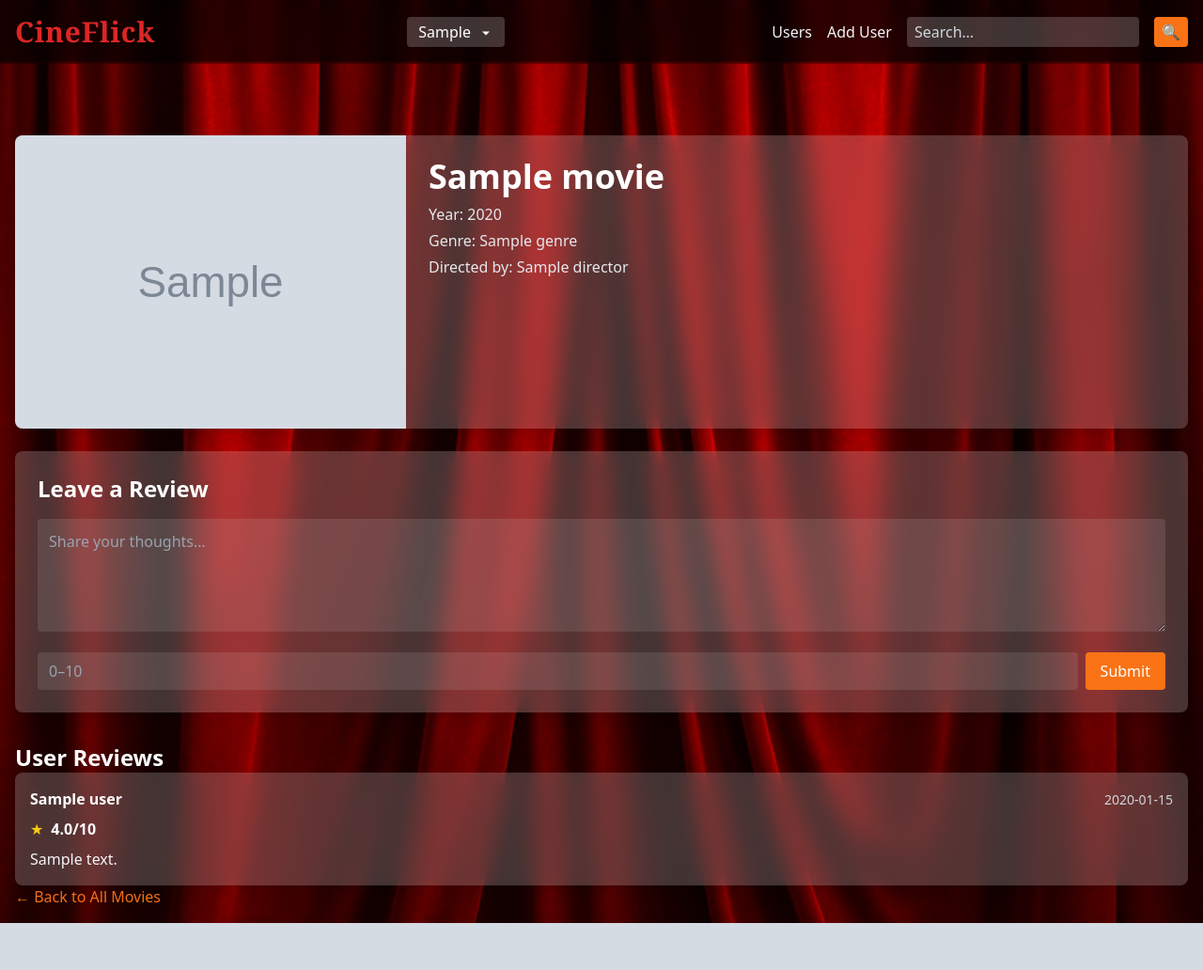
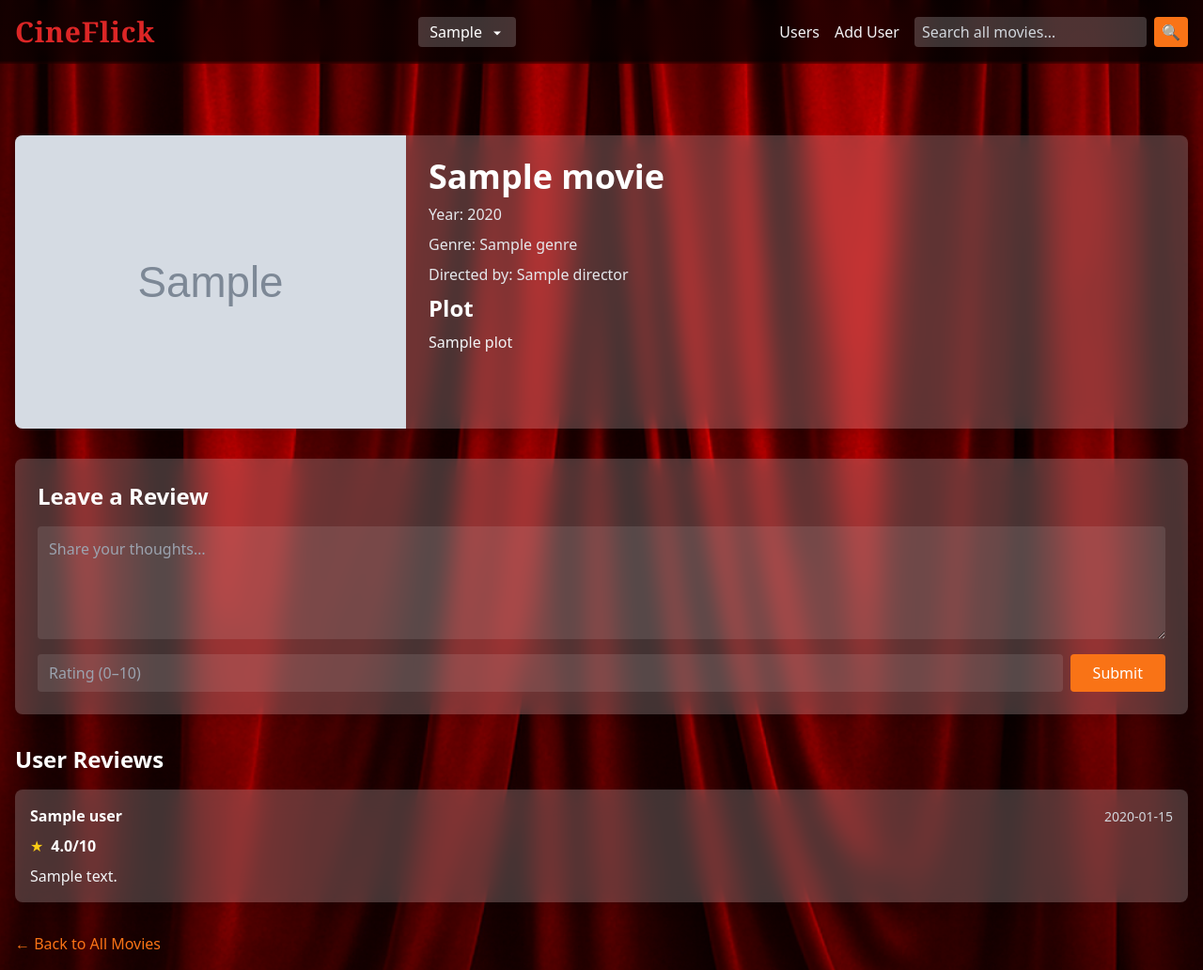
Before and after one commit to MartinEnke/Movie_Web_App, a Python web app: template templates/movie_detail.html in a window 1280 px wide. Shown: the whole page at 94% size. Before the commit the page ends 982 px from the top, so only its background shows below. Run offline with Jinja, Linux system fonts and the light colour scheme; the template is opened without the code that fills it: most values are stand-ins (such as "Sample title", 1, 10 or a date in 2020); grey boxes marked "Sample" are stand-in pictures; some libraries are stand-ins or nearby versions.

Commit message:
add PLOT

```diff
--- a/data_manager/models.py
+++ b/data_manager/models.py
@@ -29,6 +29,7 @@ class Movie(db.Model):
     rating   = db.Column(db.Float)
     poster   = db.Column(db.String(255))
     genre    = db.Column(db.String(120))   # new: genre list, comma‑separated
+    plot     = db.Column(db.Text, nullable=True)
 
     users = db.relationship('User', secondary=user_movies, back_populates='movies')
     reviews = db.relationship('Review', back_populates='movie', cascade="all, delete-orphan")
--- a/omdb_api.py
+++ b/omdb_api.py
@@ -55,7 +55,8 @@ def fetch_movie_data(title):
         "rating":   rating,
         "poster":   data.get("Poster", "").strip(),
         "director": data.get("Director", "").strip(),
-        "genre": genre
+        "genre": genre,
+        "plot": data.get("Plot", "No description available.")
     }
 
 fetch_movie_data("Snatch")
--- a/templates/base.html
+++ b/templates/base.html
@@ -29,109 +29,95 @@
   <nav x-data="{ open: false }"
      class="header-fade text-gray-100 p-4 backdrop-blur-md fixed inset-x-0 top-0 z-20">
   <div class="container mx-auto flex items-center justify-between">
+
+    <!-- Logo -->
     <a href="{{ url_for('main.index') }}"
        class="text-3xl font-extrabold font-serif text-red-600 tracking-wide logo">
       CineFlick
     </a>
 
-    <!-- Genre filter button -->
-<div x-data="{ open: false }" class="relative">
-  <button
-    @click="open = !open"
-    class="px-3 py-1 bg-white bg-opacity-20 text-white rounded hover:bg-opacity-30"
-  >
+    <!-- Genre dropdown -->
+    <div x-data="{ openGenre: false }" class="relative">
+      <button @click="openGenre = !openGenre"
+              class="px-3 py-1 bg-white bg-opacity-20 text-white rounded hover:bg-opacity-30">
         {{ selected_genre or 'All Genres' }}
         <svg class="inline h-4 w-4 ml-1" viewBox="0 0 20 20">
           <path d="M5 7l5 5 5-5H5z" fill="currentColor"/>
         </svg>
       </button>
-
-  <!-- dropdown panel -->
-  <div
-    x-show="open"
-    @click.outside="open = false"
+      <div x-show="openGenre"
+           @click.outside="openGenre = false"
            class="absolute mt-2 w-48 bg-black bg-opacity-50 rounded shadow-lg z-20 overflow-auto max-h-64"
-    style="backdrop-filter: blur(8px);"
-  >
-    <a
-      href="{{ url_for('main.index', genre='') }}"
-      class="block px-4 py-2 hover:bg-black {{ not selected_genre and 'font-bold' }}"
-    >
+           style="backdrop-filter: blur(8px);">
+        <a href="{{ url_for('main.index', genre='') }}"
+           class="block px-4 py-2 hover:bg-black {{ not selected_genre and 'font-bold' }}">
           All Genres
         </a>
         {% for genre in genres %}
-      <a
-        href="{{ url_for('main.index', genre=genre) }}"
-        class="block px-4 py-2 hover:bg-black {{ genre == selected_genre and 'font-bold' }}"
-      >
+          <a href="{{ url_for('main.index', genre=genre) }}"
+             class="block px-4 py-2 hover:bg-black {{ genre==selected_genre and 'font-bold' }}">
             {{ genre }}
           </a>
         {% endfor %}
       </div>
     </div>
 
+    <!-- Desktop: Search + User links -->
+    <div class="hidden sm:flex sm:items-center sm:space-x-4">
 
-    <!-- Desktop search & links -->
-    <div class="hidden sm:flex sm:items-center sm:space-x-4">
-      <form action="{{ url_for('main.search') }}"
-            method="get"
-            class="flex items-center">
-
-      </form>
+      <!-- User management -->
+      <div class="flex space-x-4">
         <a href="{{ url_for('main.list_users') }}" class="hover:underline">Users</a>
         <a href="{{ url_for('main.add_user') }}"   class="hover:underline">Add User</a>
-      <input
-          type="search"
+      </div>
+      <!-- Global movie search -->
+      <form action="{{ url_for('main.index') }}" method="get" class="flex items-center">
+        <input type="search"
                name="q"
-          placeholder="Search…"
+               placeholder="Search all movies…"
                value="{{ request.args.get('q','') }}"
                class="px-2 py-1 rounded bg-white bg-opacity-20 text-white placeholder-gray-300
-                 focus:bg-opacity-40 focus:outline-none transition"
-        />
-        <button type="submit" class="px-2 py-1 bg-accent rounded hover:bg-orange-600 ml-2">
-          🔍
-        </button>
+                      focus:bg-opacity-40 focus:outline-none transition"/>
+        <button type="submit"
+                class="px-2 py-1 bg-accent rounded hover:bg-orange-600 ml-2">🔍</button>
+      </form>
     </div>
 
     <!-- Mobile hamburger -->
     <button class="sm:hidden focus:outline-none" @click="open = !open">
   <svg xmlns="http://www.w3.org/2000/svg"
-           class="h-6 w-6"
-           fill="none"
-           viewBox="0 0 24 24"
-           stroke="currentColor">
+       class="h-6 w-6 text-gray-100"
+       fill="none" viewBox="0 0 24 24" stroke="currentColor">
     <path stroke-linecap="round"
           stroke-linejoin="round"
           stroke-width="2"
           d="M4 6h16M4 12h16M4 18h16" />
   </svg>
 </button>
+
   </div>
 
-  <!-- Mobile menu panel -->
-  <div x-show="open"
-       @click.outside="open = false"
-       class="sm:hidden mt-2 space-y-2 px-4 pb-4">
-    <form action="{{ url_for('main.search') }}"
-          method="get"
-          class="flex items-center">
-      <input
-        type="search"
-        name="q"
-        placeholder="Search…"
-        value="{{ request.args.get('q','') }}"
-        class="flex-1 px-2 py-1 rounded bg-white bg-opacity-20 text-white
-               placeholder-gray-300 focus:bg-opacity-40 focus:outline-none transition"
-      />
-      <button type="submit"
-              class="px-2 py-1 bg-accent rounded hover:bg-orange-600 ml-2">
-        🔍
-      </button>
-    </form>
+  <!-- Mobile menu -->
+  <div x-show="open" @click.outside="open = false" class="sm:hidden mt-2 space-y-2 px-4 pb-4">
+
+    <!-- User links -->
     <a href="{{ url_for('main.list_users') }}" class="block hover:underline">Users</a>
     <a href="{{ url_for('main.add_user') }}"   class="block hover:underline">Add User</a>
+    <!-- Global movie search (mobile) -->
+    <form action="{{ url_for('main.index') }}" method="get" class="flex items-center">
+      <input type="search"
+             name="q"
+             placeholder="Search all movies…"
+             value="{{ request.args.get('q','') }}"
+             class="flex-1 px-2 py-1 rounded bg-white bg-opacity-20 text-white placeholder-gray-300
+                    focus:bg-opacity-40 focus:outline-none transition"/>
+      <button type="submit"
+              class="px-2 py-1 bg-accent rounded hover:bg-orange-600 ml-2">🔍</button>
+    </form>
   </div>
+
 </nav>
+
 
 
   <!-- Flash messages -->
--- a/templates/movie_detail.html
+++ b/templates/movie_detail.html
@@ -2,77 +2,72 @@
 {% block title %}{{ movie.title }} – CineFlick{% endblock %}
 
 {% block content %}
-  <div class="space-y-6">
-    <!-- Movie header card -->
+<div class="space-y-8">
+
+  <!-- Header card with poster & metadata -->
   <div class="bg-white bg-opacity-20 backdrop-blur-md rounded-lg shadow-lg overflow-hidden flex flex-col md:flex-row">
     {% if movie.poster %}
       <img src="{{ movie.poster }}"
            alt="Poster of {{ movie.title }}"
-             class="w-full md:w-1/3 h-auto object-contain">
+           class="w-full md:w-1/3 object-contain">
     {% else %}
       <div class="w-full md:w-1/3 h-64 bg-gray-800 flex items-center justify-center">
         <span class="text-gray-500">No Image</span>
       </div>
     {% endif %}
 
-      <div class="p-6 flex-1">
-        <h2 class="text-4xl font-bold mb-2">{{ movie.title }}</h2>
-        <p class="text-gray-200 mb-1">Year: {{ movie.year or '—' }}</p>
+    <div class="p-6 flex-1 space-y-2">
+      <h2 class="text-4xl font-bold">{{ movie.title }}</h2>
+      <p class="text-gray-200">Year: {{ movie.year or '—' }}</p>
       {% if movie.genre %}
-          <p class="text-gray-200 mb-1">Genre: {{ movie.genre }}</p>
+        <p class="text-gray-200">Genre: {{ movie.genre }}</p>
       {% endif %}
-        <p class="text-gray-200 mb-4">Directed by: {{ movie.director or 'Unknown' }}</p>
+      <p class="text-gray-200">Directed by: {{ movie.director or 'Unknown' }}</p>
+
+      {% if movie.plot %}
+        <h3 class="text-2xl font-semibold mt-4">Plot</h3>
+        <p class="text-gray-100">{{ movie.plot }}</p>
+      {% endif %}
     </div>
   </div>
 
-    <!-- Add a review form -->
-<!-- Add a review form -->
+  <!-- Review form -->
   <div class="bg-white bg-opacity-20 backdrop-blur-md rounded-lg shadow-lg p-6">
     <h3 class="text-2xl font-semibold mb-4">Leave a Review</h3>
-  <form method="post"
-        action="{{ url_for('main.movie_detail', movie_id=movie.id) }}"
-        class="space-y-4">
-
+    <form method="post" action="{{ url_for('main.movie_detail', movie_id=movie.id) }}"
+          class="flex flex-col space-y-4">
       <textarea name="review_text"
                 rows="4"
                 required
                 placeholder="Share your thoughts…"
-              class="w-full p-3 bg-white bg-opacity-10 text-white rounded
-                     focus:bg-opacity-20"></textarea>
-
-    <div class="flex items-start space-x-2">
-      <div class="flex-1">
-        <label class="sr-only" for="rating">Your Rating</label>
-        <input id="rating"
-               type="number"
+                class="w-full p-3 bg-white bg-opacity-10 text-white rounded focus:bg-opacity-20"></textarea>
+      <div class="flex space-x-2">
+        <input type="number"
                name="rating"
                min="0" max="10" step="0.1"
                required
-               placeholder="0–10"
-               class="w-full px-3 py-2 bg-white bg-opacity-10 text-white rounded
-                      focus:bg-opacity-20" />
-      </div>
+               placeholder="Rating (0–10)"
+               class="flex-1 px-3 py-2 bg-white bg-opacity-10 text-white rounded focus:bg-opacity-20">
         <button type="submit"
-              class="px-4 py-2 bg-accent text-white rounded hover:bg-orange-600
-                     transition flex-shrink-0">
+                class="px-6 py-2 bg-accent text-white rounded hover:bg-orange-600 transition">
           Submit
         </button>
       </div>
     </form>
   </div>
 
-    </div>
-
   <!-- Reviews list -->
-    <div class="mt-8">
+  <div class="space-y-4">
     <h3 class="text-2xl font-semibold">User Reviews</h3>
     {% if reviews %}
-        <ul class="space-y-8">
+      <ul class="space-y-4">
         {% for r in reviews %}
           <li class="bg-white bg-opacity-20 backdrop-blur-md rounded-lg shadow-lg p-4">
             <div class="flex justify-between items-baseline mb-2">
-                <span class="font-semibold">{{ r.user.name }}</span>
-                <span class="text-sm text-gray-300">{{ r.created_at.strftime('%Y-%m-%d') }}</span>
+              <span class="font-semibold">{{ r.user.name if r.user else 'Anonymous' }}</span>
+              <span class="text-sm text-gray-300">
+                {{ r.created_at.strftime('%Y-%m-%d') }}
+              </span>
             </div>
             <div class="flex items-center mb-2">
               <span class="text-yellow-400 mr-2">★</span>
@@ -83,13 +78,13 @@
         {% endfor %}
       </ul>
     {% else %}
-        <p class="text-gray-300">No reviews yet. Be the first to share your thoughts!</p>
+      <p class="text-gray-300">No reviews yet. Be the first!</p>
     {% endif %}
   </div>
 
-    <p>
-      <a href="{{ url_for('main.index') }}"
-         class="text-accent hover:underline">← Back to All Movies</a>
-    </p>
+  <p><a href="{{ url_for('main.index') }}" class="text-accent hover:underline">
+    ← Back to All Movies
+  </a></p>
+
 </div>
 {% endblock %}
--- a/templates/user_movies.html
+++ b/templates/user_movies.html
@@ -4,8 +4,11 @@
 
 {% block content %}
   <h2 class="text-3xl font-semibold mb-4 text-center text-white">
+  <a href="{{ url_for('main.user_movies', user_id=user.id) }}"
+     class="hover:underline">
     {{ user.name }}’s Favorite Movies
-  </h2>
+  </a>
+</h2>
 
   {# — Search Form — #}
   <form method="get"
```
Also changed, not shown: manage.py (deleted, +0 -77 lines), routes.py (+53 -19 lines). Lines whose indentation alone changed are shown as unchanged.
